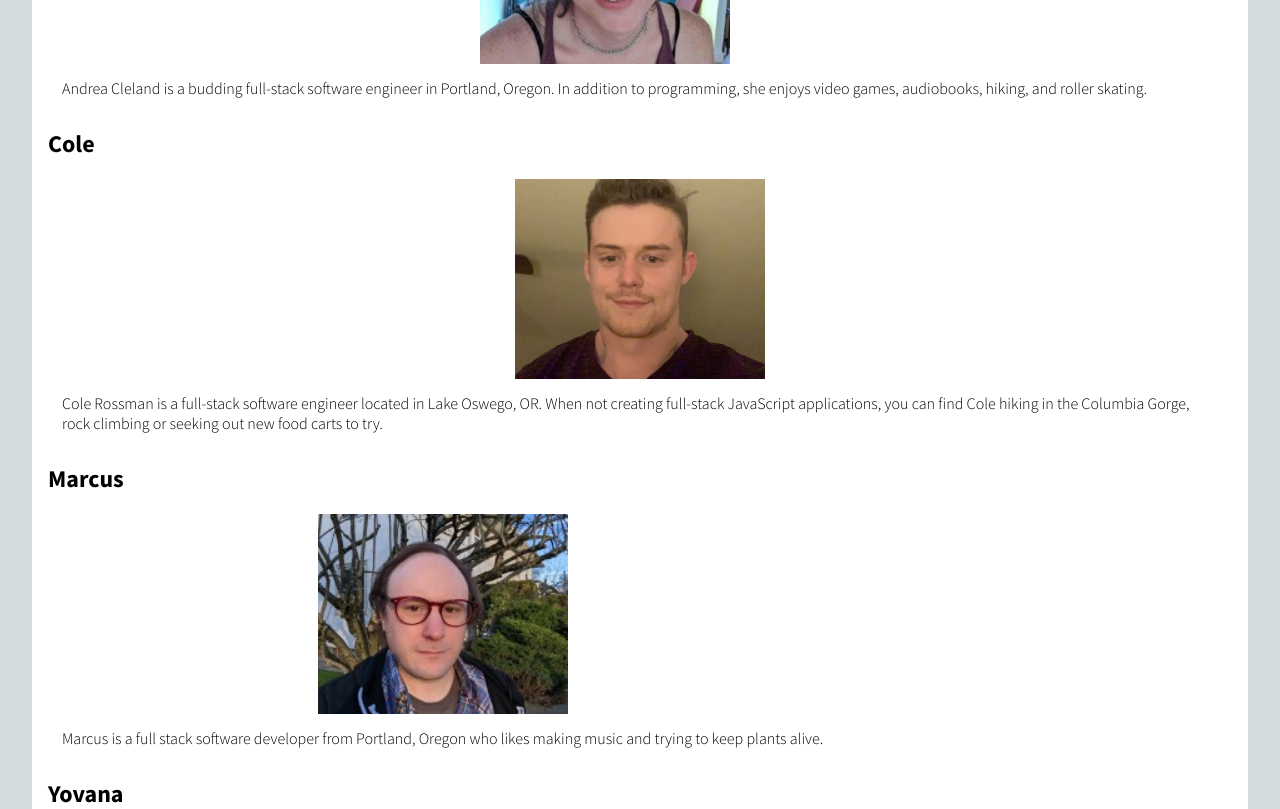
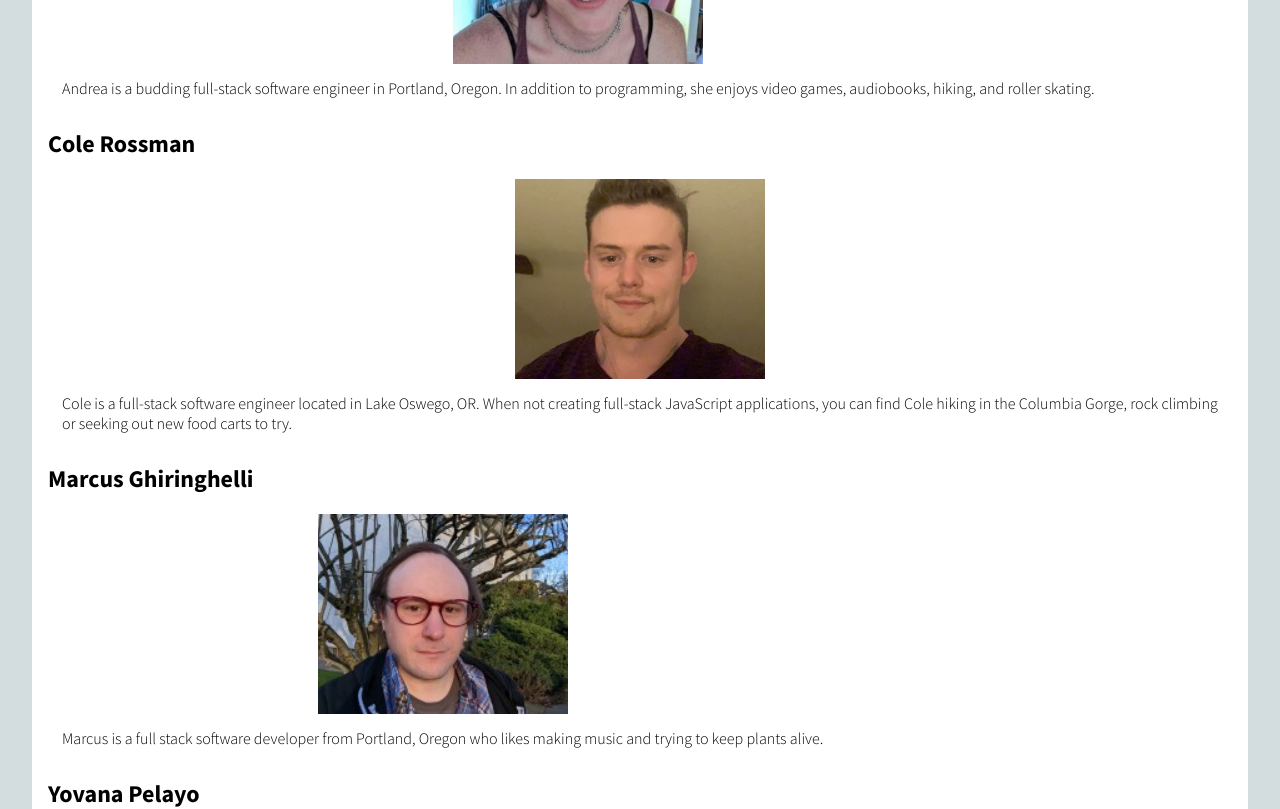
Before and after one commit to Rent-Borrow-Buy/Rent-Borrow-Buy-Frontend, a React app: page /creators in a window 1280 px wide. Shown: the part 420-1229 px from the top of the page. Built offline with nearby package versions, Linux system fonts and the light colour scheme; no server answers.

Commit message:
edit developer page

```diff
--- a/src/components/LoginForm.jsx
+++ b/src/components/LoginForm.jsx
@@ -1,4 +1,4 @@
-import React, { useState } from 'react'
+import React from 'react'
 import { useHistory } from 'react-router-dom';
 import { useAuth } from '../hooks/user';
 import { useForm } from '../hooks/useForm';
--- a/src/views/CreatorsPage/CreatorsPage.jsx
+++ b/src/views/CreatorsPage/CreatorsPage.jsx
@@ -22,20 +22,20 @@ export default function CreatorsPage() {
               <a href="https://www.linkedin.com/in/andrea-cleland/">
                 <img src={andrea} />
               </a>
-              <p>Andrea Cleland is a budding full-stack software engineer in Portland, Oregon. In addition to programming, she enjoys video games, audiobooks, hiking, and roller skating.</p>
+              <p>Andrea is a budding full-stack software engineer in Portland, Oregon. In addition to programming, she enjoys video games, audiobooks, hiking, and roller skating.</p>
             </div>
           </div>
           <div className={styles.container}>
-            <h2>Cole</h2>
+            <h2>Cole Rossman</h2>
             <div className={styles.text}>
               <a href="https://www.linkedin.com/in/cole-rossman/">
                 <img src={cole} />
               </a>
-              <p>Cole Rossman is a full-stack software engineer located in Lake Oswego, OR. When not creating full-stack JavaScript applications, you can find Cole hiking in the Columbia Gorge, rock climbing or seeking out new food carts to try.</p>
+              <p>Cole is a full-stack software engineer located in Lake Oswego, OR. When not creating full-stack JavaScript applications, you can find Cole hiking in the Columbia Gorge, rock climbing or seeking out new food carts to try.</p>
             </div>
           </div>
           <div className={styles.container}>
-            <h2>Marcus</h2>
+            <h2>Marcus Ghiringhelli</h2>
             <div className={styles.text}>
               <a href="https://www.linkedin.com/in/marcus-ghiringhelli/">
                 <img src={marcus} />
@@ -44,7 +44,7 @@ export default function CreatorsPage() {
             </div>
           </div>
           <div className={styles.container}>
-            <h2>Yovana</h2>
+            <h2>Yovana Pelayo</h2>
             <div className={styles.text}>
               <a href="https://www.linkedin.com/in/yovana-pelayo">
                 <img src={yovana} />
```
